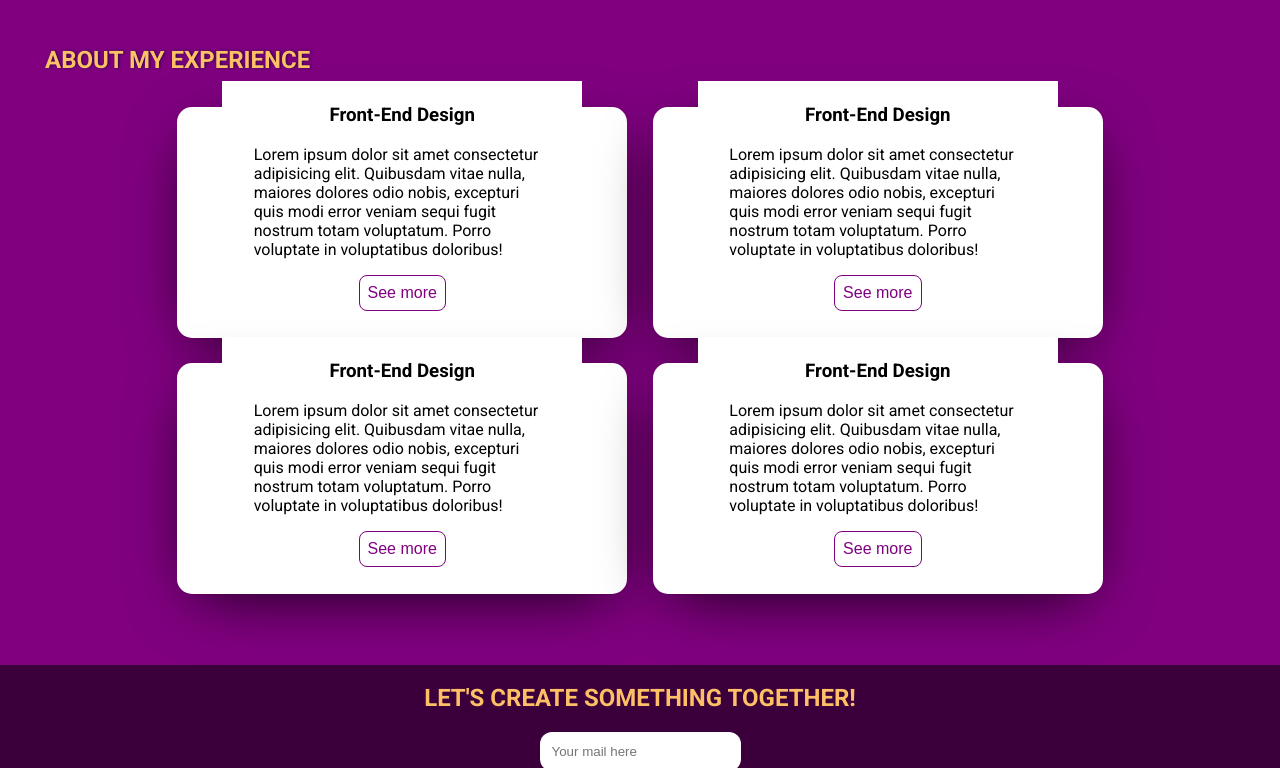
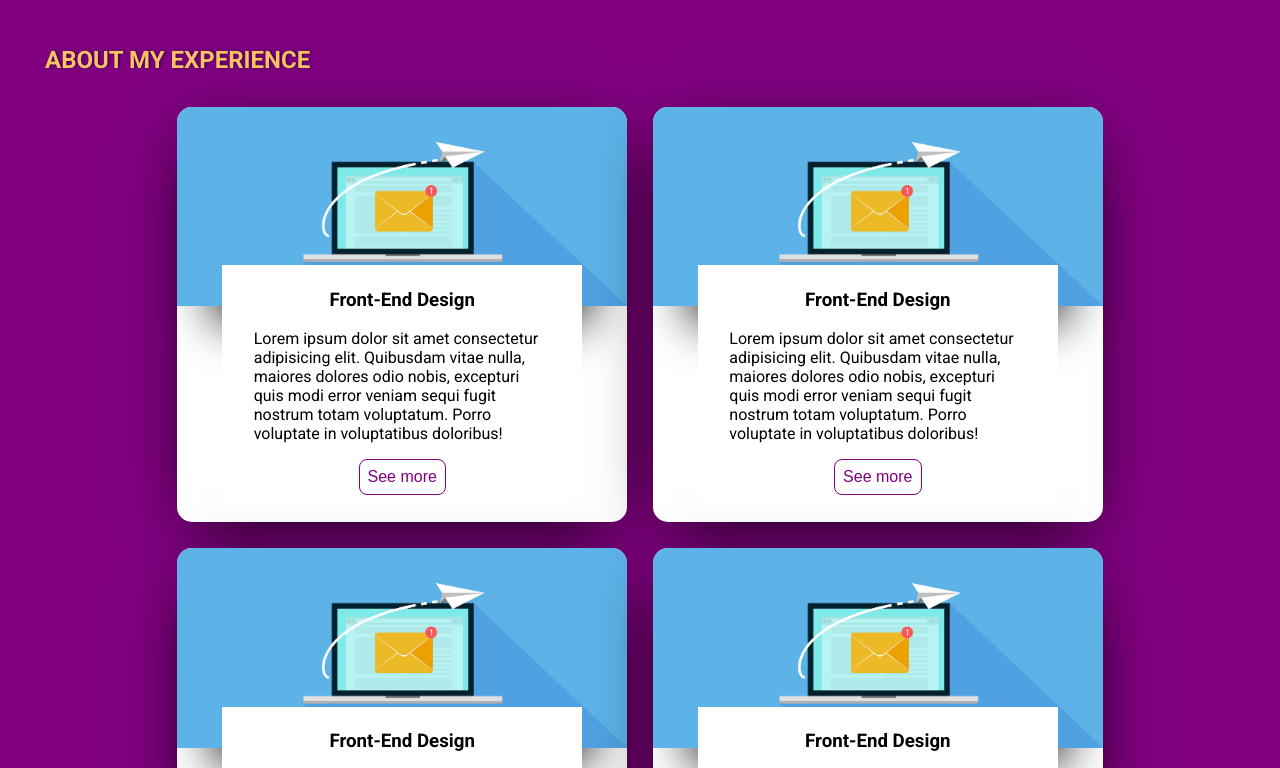
Before and after one commit to AndresCampuzano/practica-portfolio-using-sasss, a plain HTML site: page index.html in a window 1280 px wide. Shown: the part 527-1295 px from the top of the page. Drawn offline with Linux system fonts and the light colour scheme; the site is published under a folder, as on GitHub Pages, so addresses that start at the root find nothing.

Commit message:
resolving little bugs

```diff
--- a/index.html
+++ b/index.html
@@ -42,7 +42,7 @@
 
     <section class="cards">
       <div class="cards--card">
-        <img src="/images/email-marketing.jpg" alt="">
+        <img src="images/email-marketing.jpg" alt="">
         <div class="cards--card-small">
           <h3>Front-End Design</h3>
           <p>Lorem ipsum dolor sit amet consectetur adipisicing elit. Quibusdam vitae nulla, maiores dolores odio nobis, excepturi quis modi error veniam sequi fugit nostrum totam voluptatum. Porro voluptate in voluptatibus doloribus!</p>
@@ -50,7 +50,7 @@
         </div>
       </div>
       <div class="cards--card">
-        <img src="/images/email-marketing.jpg" alt="">
+        <img src="images/email-marketing.jpg" alt="">
         <div class="cards--card-small">
           <h3>Front-End Design</h3>
           <p>Lorem ipsum dolor sit amet consectetur adipisicing elit. Quibusdam vitae nulla, maiores dolores odio nobis, excepturi quis modi error veniam sequi fugit nostrum totam voluptatum. Porro voluptate in voluptatibus doloribus!</p>
@@ -58,7 +58,7 @@
         </div>
       </div>
       <div class="cards--card">
-        <img src="/images/email-marketing.jpg" alt="">
+        <img src="images/email-marketing.jpg" alt="">
         <div class="cards--card-small">
           <h3>Front-End Design</h3>
           <p>Lorem ipsum dolor sit amet consectetur adipisicing elit. Quibusdam vitae nulla, maiores dolores odio nobis, excepturi quis modi error veniam sequi fugit nostrum totam voluptatum. Porro voluptate in voluptatibus doloribus!</p>
@@ -66,7 +66,7 @@
         </div>
       </div>
       <div class="cards--card">
-        <img src="/images/email-marketing.jpg" alt="">
+        <img src="images/email-marketing.jpg" alt="">
         <div class="cards--card-small">
           <h3>Front-End Design</h3>
           <p>Lorem ipsum dolor sit amet consectetur adipisicing elit. Quibusdam vitae nulla, maiores dolores odio nobis, excepturi quis modi error veniam sequi fugit nostrum totam voluptatum. Porro voluptate in voluptatibus doloribus!</p>
```
